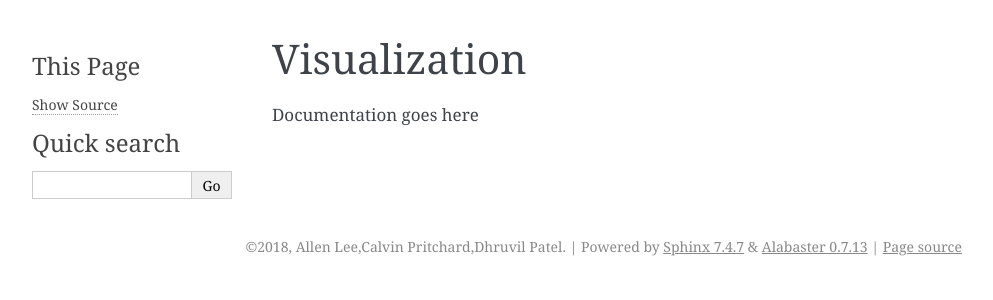
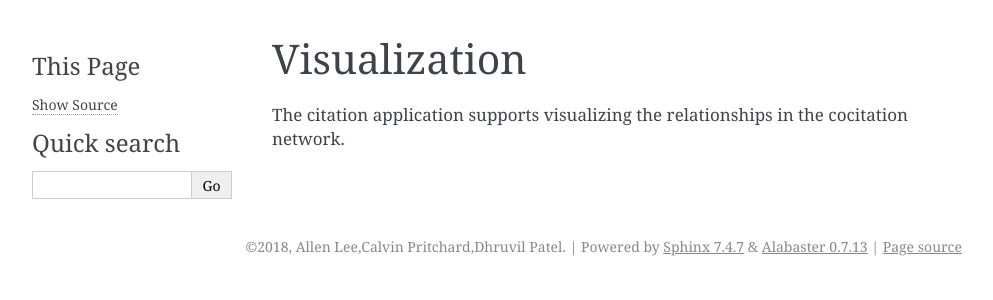
Before and after one commit to comses/citation, a Sphinx documentation site: the page built from docs/source/visualization.rst, in a window 1280 px wide. Shown: the top 300 px of the page, without its empty margins (148-1141 px from the left). Built offline with Sphinx 7.4.7, drawn with Linux system fonts in a browser that asks for light colours.

Commit message:
Added link to docs and added one sentence intro to visualization

```diff
--- a/docs/source/visualization.rst
+++ b/docs/source/visualization.rst
@@ -1,4 +1,4 @@
 Visualization
--------------
+=============
 
-Documentation goes here
+The citation application supports visualizing the relationships in the cocitation network.
```
Also changed, not shown: README.md (+4 -0 lines).
